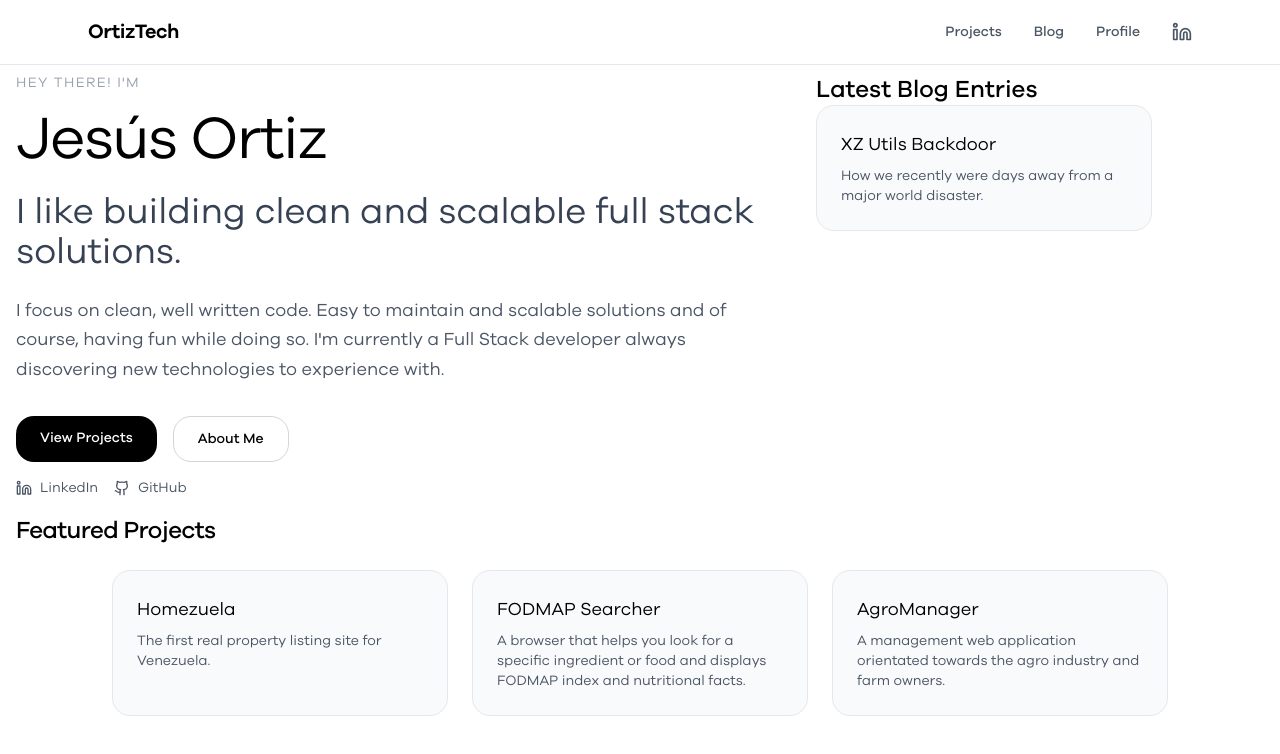
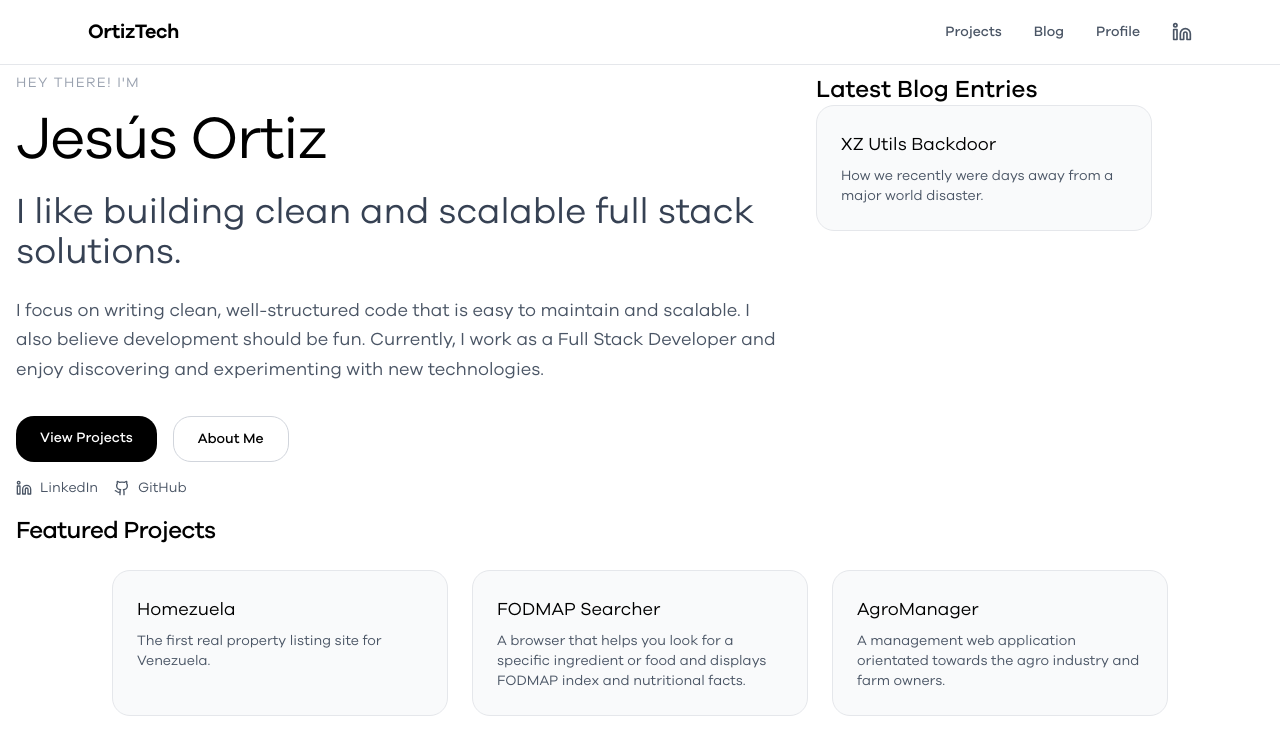
Before and after one commit to ortizzxz/personal-blog, a Next.js app: page / in a window 1280 px wide. Shown: the top 754 px of the page. Built offline with nearby package versions, Linux system fonts and the light colour scheme.

Commit message:
lang(home)

```diff
--- a/app/page.tsx
+++ b/app/page.tsx
@@ -30,8 +30,8 @@ export default function Home() {
             I like building clean and scalable full stack solutions.
           </h2>
           <p className="mt-6 text-lg text-gray-600 leading-relaxed">
-            I focus on clean, well written code. Easy to maintain and scalable solutions and of course, having fun while doing so.
-            I'm currently a Full Stack developer always discovering new technologies to experience with.
+            I focus on writing clean, well-structured code that is easy to maintain and scalable.
+            I also believe development should be fun. Currently, I work as a Full Stack Developer and enjoy discovering and experimenting with new technologies.
           </p>
 
           <div className="mt-8 flex flex-wrap gap-4">
```
